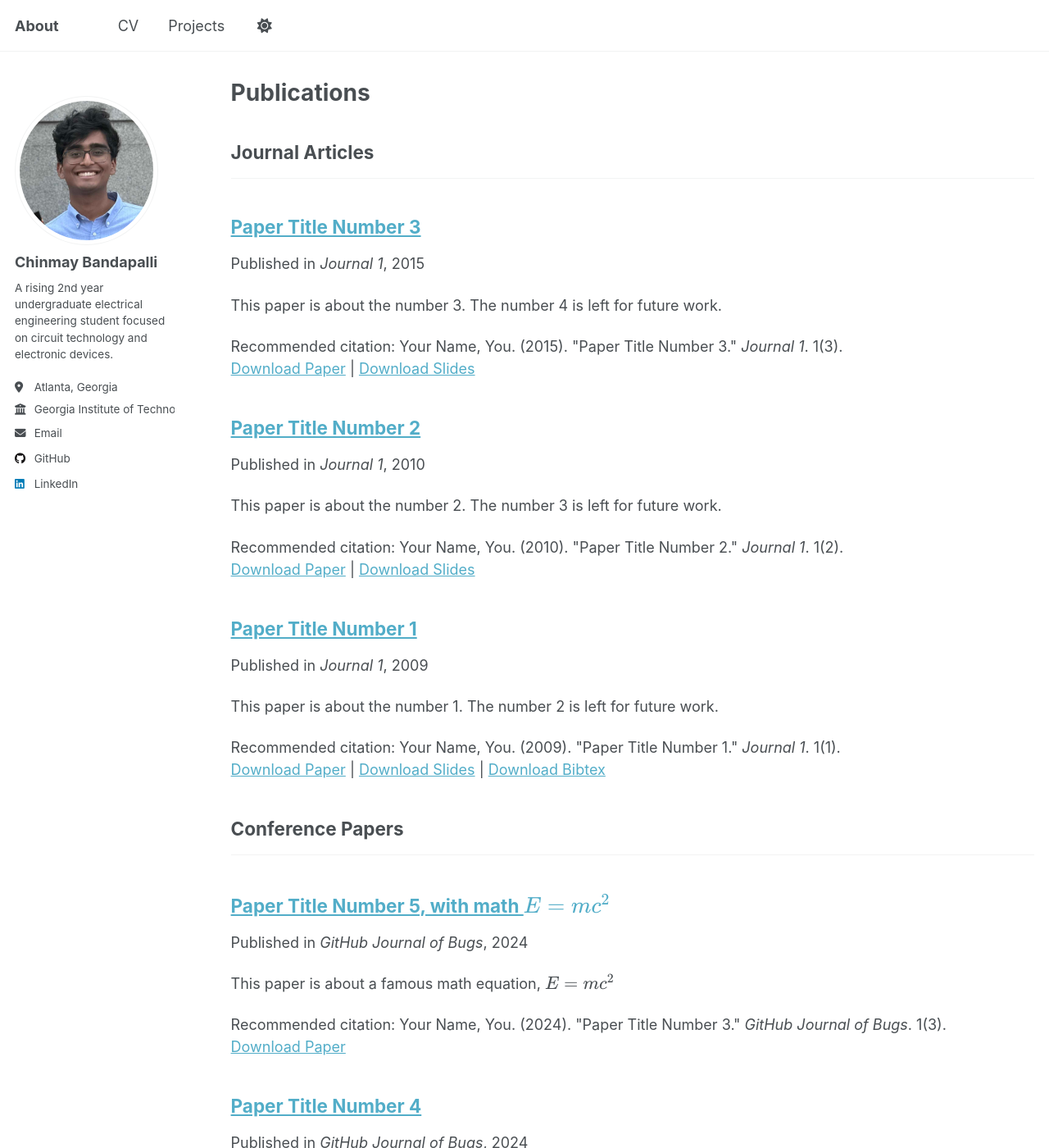
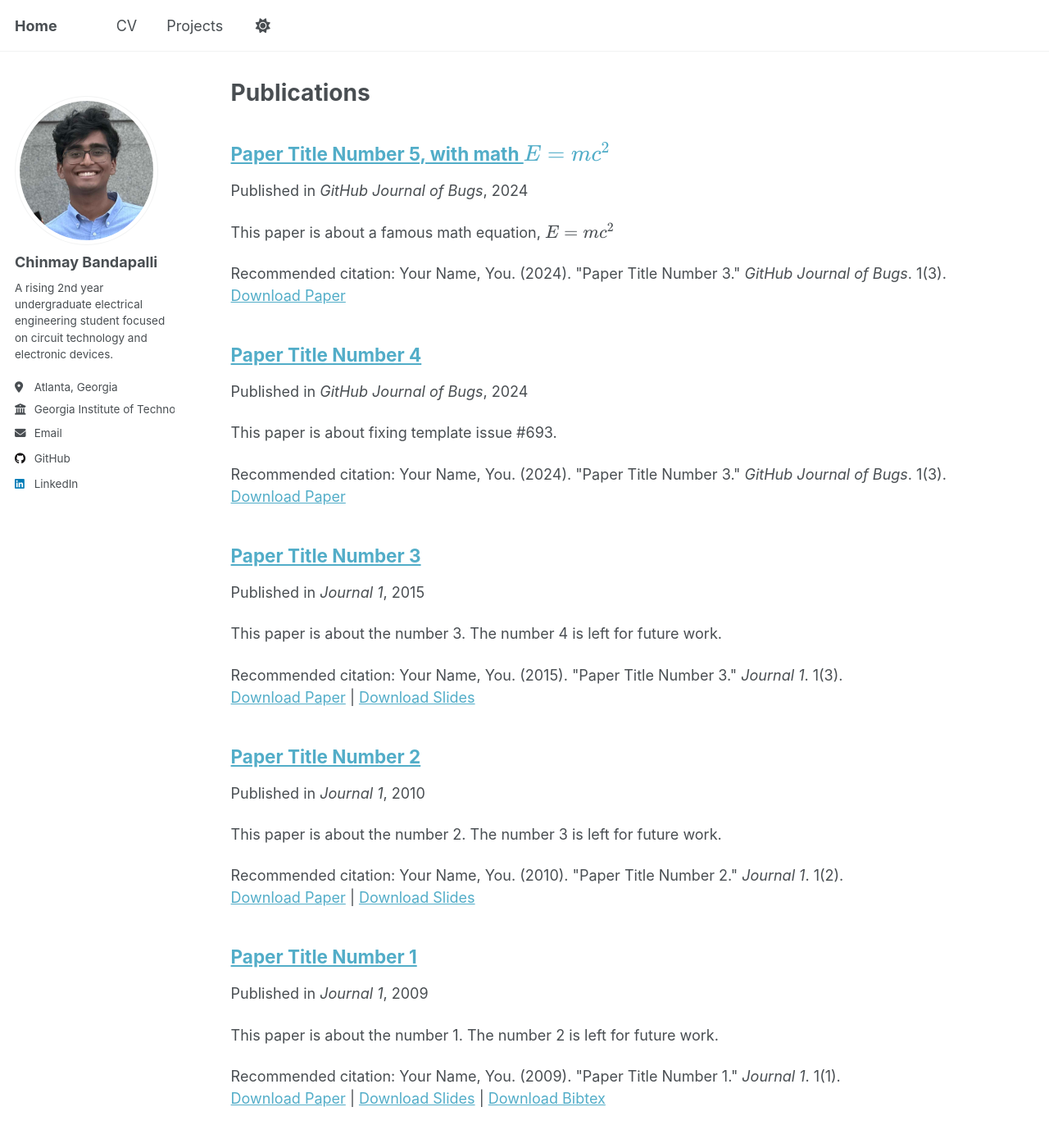
Before and after one commit to chinmaybandapalli/chinmaybandapalli.github.io, a Jekyll site: the page built from _pages/publications.html, in a window 1280 px wide and 1400 px high. Shown: the whole window at 82% size. Built offline with Jekyll 4.4.1, drawn with Linux system fonts in a browser that asks for light colours; a script that is not in the unit is left out; some of the changed text lies outside the part shown.

Commit message:
Update _config.yml
Removed publication settings

```diff
--- a/_config.yml
+++ b/_config.yml
@@ -9,7 +9,7 @@
 # Basic Site Settings
 locale                   : "en-US"
 site_theme               : "default"
-title                    : "About"
+title                    : "Home"
 title_separator          : "-"
 name                     : &name "Chinmay Bandapalli"
 description              : &description "Electrical Engineering student at Georgia Tech"
@@ -78,13 +78,13 @@ author:
   zhihu            : # Username
 
 # Publication Category - The following the list of publication categories and their headings
-publication_category:
-  books:
-    title: 'Books'
-  manuscripts:
-    title: 'Journal Articles'
-  conferences:
-    title: 'Conference Papers'
+#publication_category:
+#  books:
+#    title: 'Books'
+#  manuscripts:
+#    title: 'Journal Articles'
+#  conferences:
+#    title: 'Conference Papers'
 
 # Site Settings
 teaser                   :  # filename of teaser fallback teaser image placed in /images/, .e.g. "500x300.png"
```
